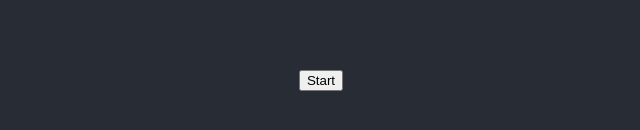
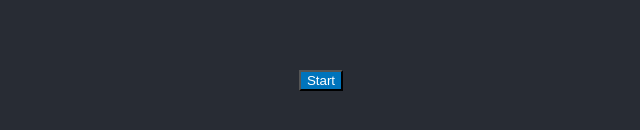
Before and after one commit to cookroach88/first-react-app, a React (Create React App) app: page / in a window 1280 px wide. Shown: the part 490-620 px from the top of the page, without its empty margins (319-959 px from the left). Built offline with nearby package versions, Linux system fonts and the light colour scheme.

Commit message:
02: change button color

```diff
--- a/src/MyButton.jsx
+++ b/src/MyButton.jsx
@@ -13,7 +13,7 @@ class MyButton extends React.Component{
 		 var click=this.props.click;
 		 return (
 			<div style={{marginTop:'10px'}}>
-				<button onClick={click}>{title}</button>
+				<button style={{backgroundColor:'#0074bc', color:'#ffffff'}} onClick={click}>{title}</button>
 					{isClicked&&<p>is clicked</p>}
 			</div>
 		);
```
